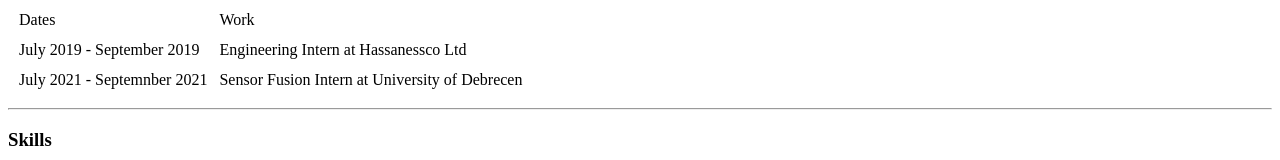
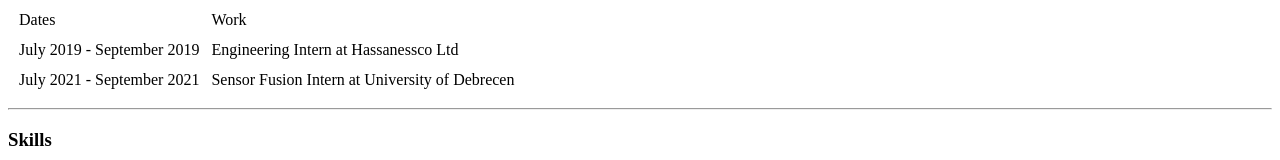
Before and after one commit to aniebo20/CV, a plain HTML site: page index.html in a window 1280 px wide. Shown: the part 593-753 px from the top of the page. Drawn offline with Linux system fonts and the light colour scheme.

Commit message:
Spell correct update index.html

```diff
--- a/index.html
+++ b/index.html
@@ -60,7 +60,7 @@
         <td>Engineering Intern at Hassanessco Ltd</td>
       </tr>
       <tr>
-        <td>July 2021 - Septemnber 2021</td>
+        <td>July 2021 - September 2021</td>
         <td>Sensor Fusion Intern at University of Debrecen</td>
       </tr>
     </table>
```
